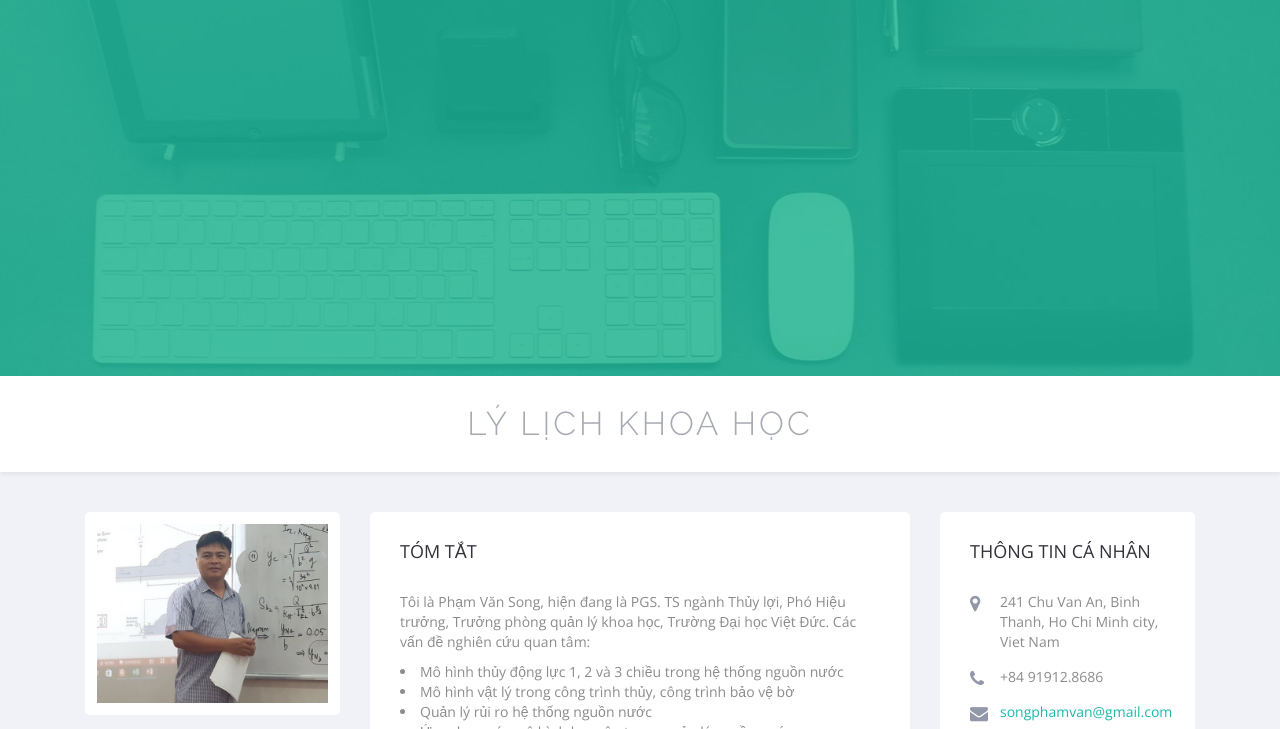
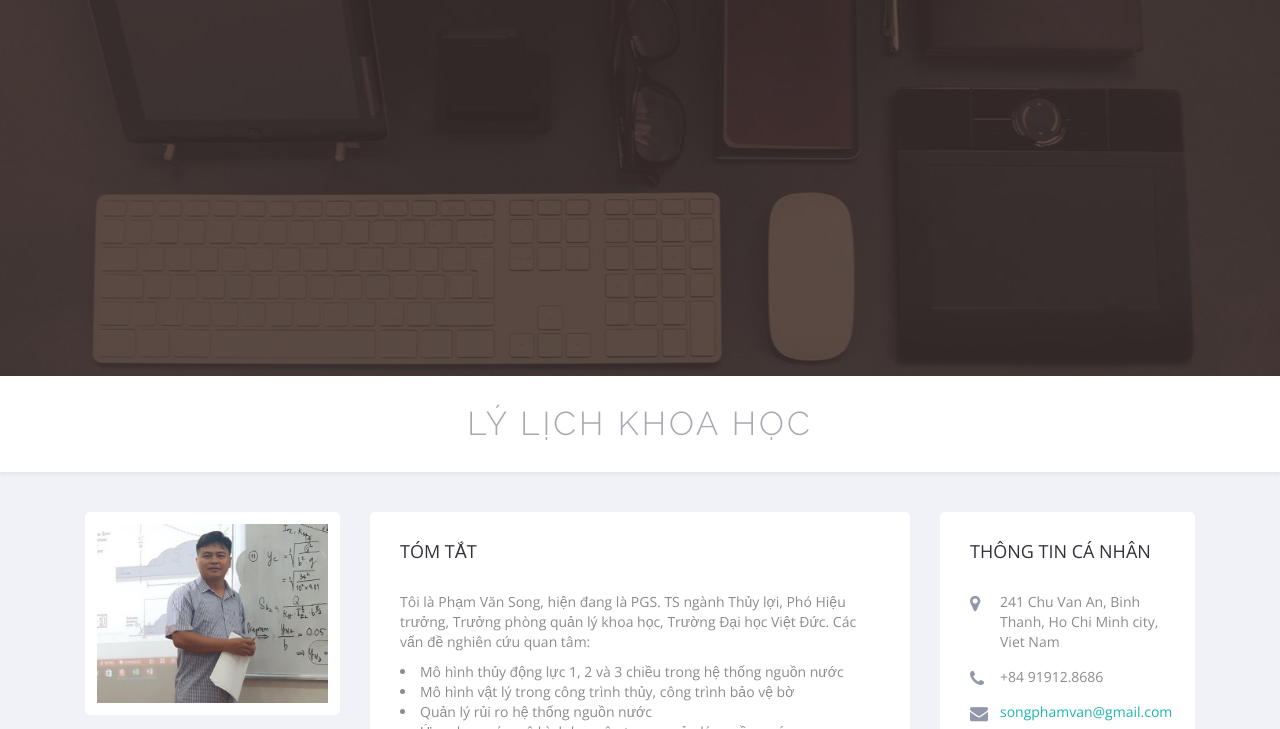
Before and after one commit to songpham-water/online_CV_Vietnamese, a plain HTML site: page index.html in a window 1280 px wide. Shown: the part 424-1153 px from the top of the page. Drawn offline with nearby package versions, Linux system fonts and the light colour scheme.

Commit message:
index color modif

```diff
--- a/index.html
+++ b/index.html
@@ -39,7 +39,7 @@
             <!-- /.navigation -->
         </nav>
         <!-- /#site-navigation -->
-        <div id="banner" class="transparent-section" data-image="images/header-bg.jpg" data-color="26, 188, 156" data-transparency="0.80">
+        <div id="banner" class="transparent-section" data-image="images/header-bg.jpg" data-color="57, 42, 39" data-transparency="0.80">
             <div class="transparent-content parallax-style">
                 <div class="header-content">
                     <div class="container">
```
